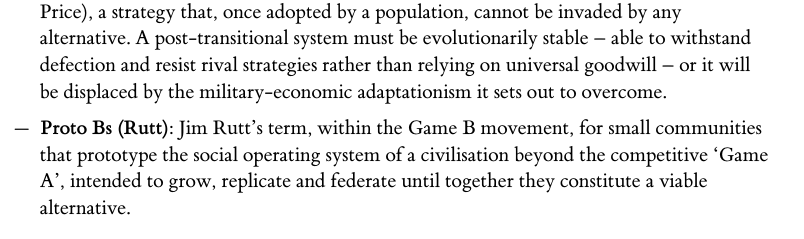
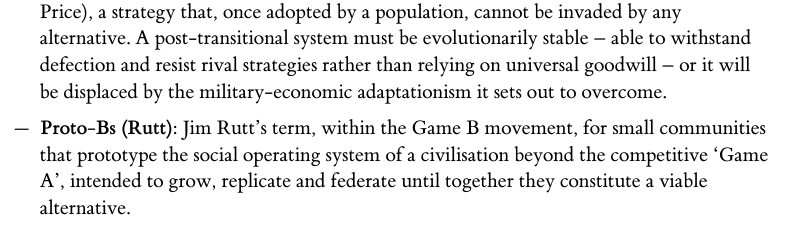
Before and after one commit to MaxRamsahoye/civilisationresearchparadigm, a plain HTML site: page index.html in a window 1280 px wide. Shown: the part 6628-6867 px from the top of the page, 247-1051 px from the left. Drawn offline with Linux system fonts and the light colour scheme.

Commit message:
Proto-Bs, hyphenated
Co-Authored-By: Claude Opus 5.5 <noreply@anthropic.com>
Claude-Session: https://claude.ai/code/session_01LgHoUA7iUrVxWDGkBotiqd

```diff
--- a/index.html
+++ b/index.html
@@ -2713,7 +2713,7 @@
                 <li><strong>Critical Path (Fuller):</strong> after Buckminster Fuller&rsquo;s <em>Critical Path</em> (1981): identifying the sequence of developments that must happen, in order, for humanity to pass from its current condition to one of universal success, and the dependencies between them &ndash; transition planned as a design problem rather than left to chance.</li>
                 <li><strong>Yellow-Teaming (CRI):</strong> where red-teaming asks how a plan could fail or be attacked, yellow-teaming asks what harm it could do if it succeeds: its externalities, second-order effects and vulnerability to capture by existing incentives. It guards against a transition that reproduces the generator functions it was meant to replace.</li>
                 <li><strong>Evolutionary Stable Strategy (ESS):</strong> in evolutionary game theory (Maynard Smith and Price), a strategy that, once adopted by a population, cannot be invaded by any alternative. A post-transitional system must be evolutionarily stable &ndash; able to withstand defection and resist rival strategies rather than relying on universal goodwill &ndash; or it will be displaced by the military-economic adaptationism it sets out to overcome.</li>
-                <li><strong>Proto Bs (Rutt):</strong> Jim Rutt&rsquo;s term, within the Game B movement, for small communities that prototype the social operating system of a civilisation beyond the competitive &lsquo;Game A&rsquo;, intended to grow, replicate and federate until together they constitute a viable alternative.</li>
+                <li><strong>Proto-Bs (Rutt):</strong> Jim Rutt&rsquo;s term, within the Game B movement, for small communities that prototype the social operating system of a civilisation beyond the competitive &lsquo;Game A&rsquo;, intended to grow, replicate and federate until together they constitute a viable alternative.</li>
               </ul>
             </section>
 
```
Also changed, not shown: 1 other file.
